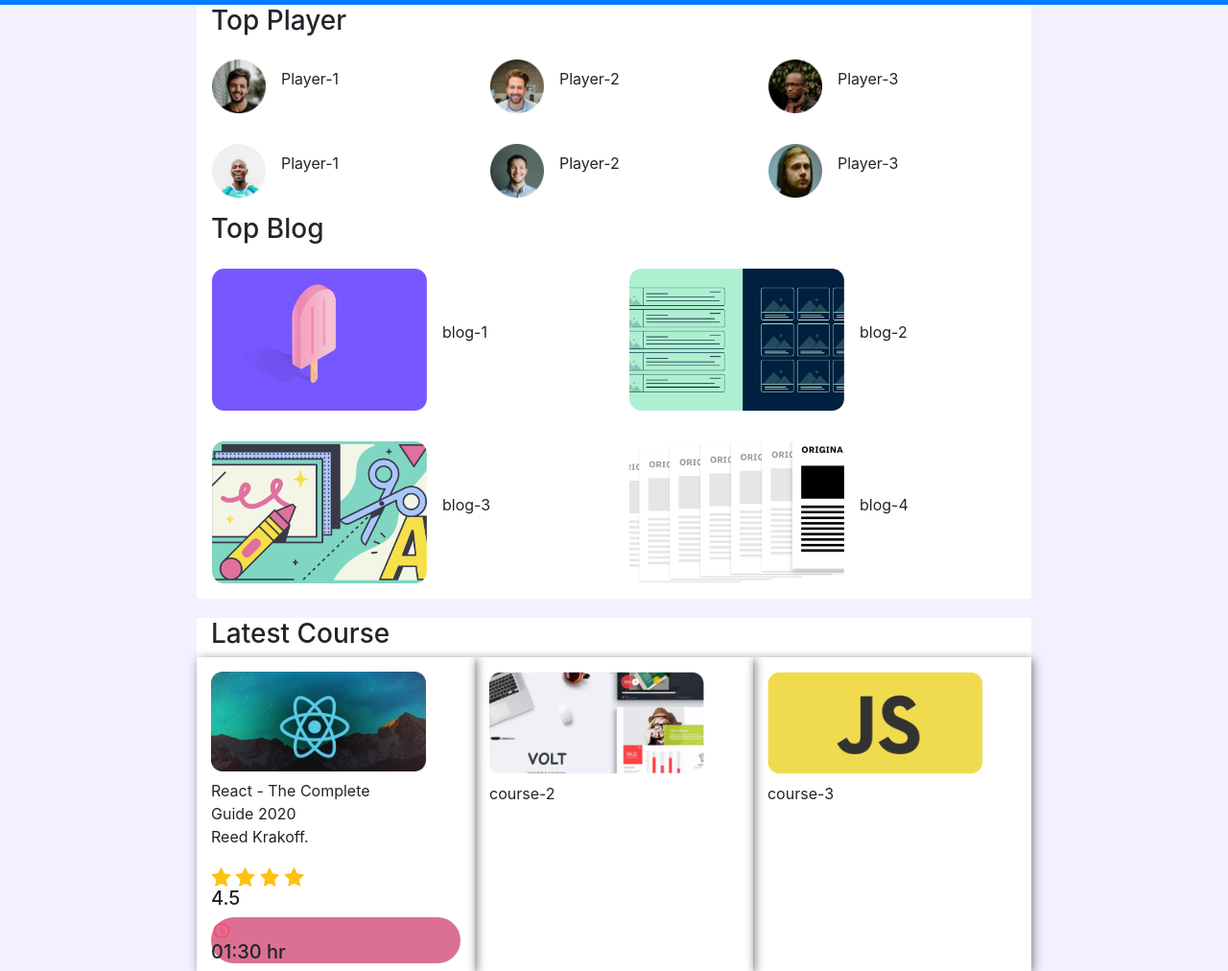
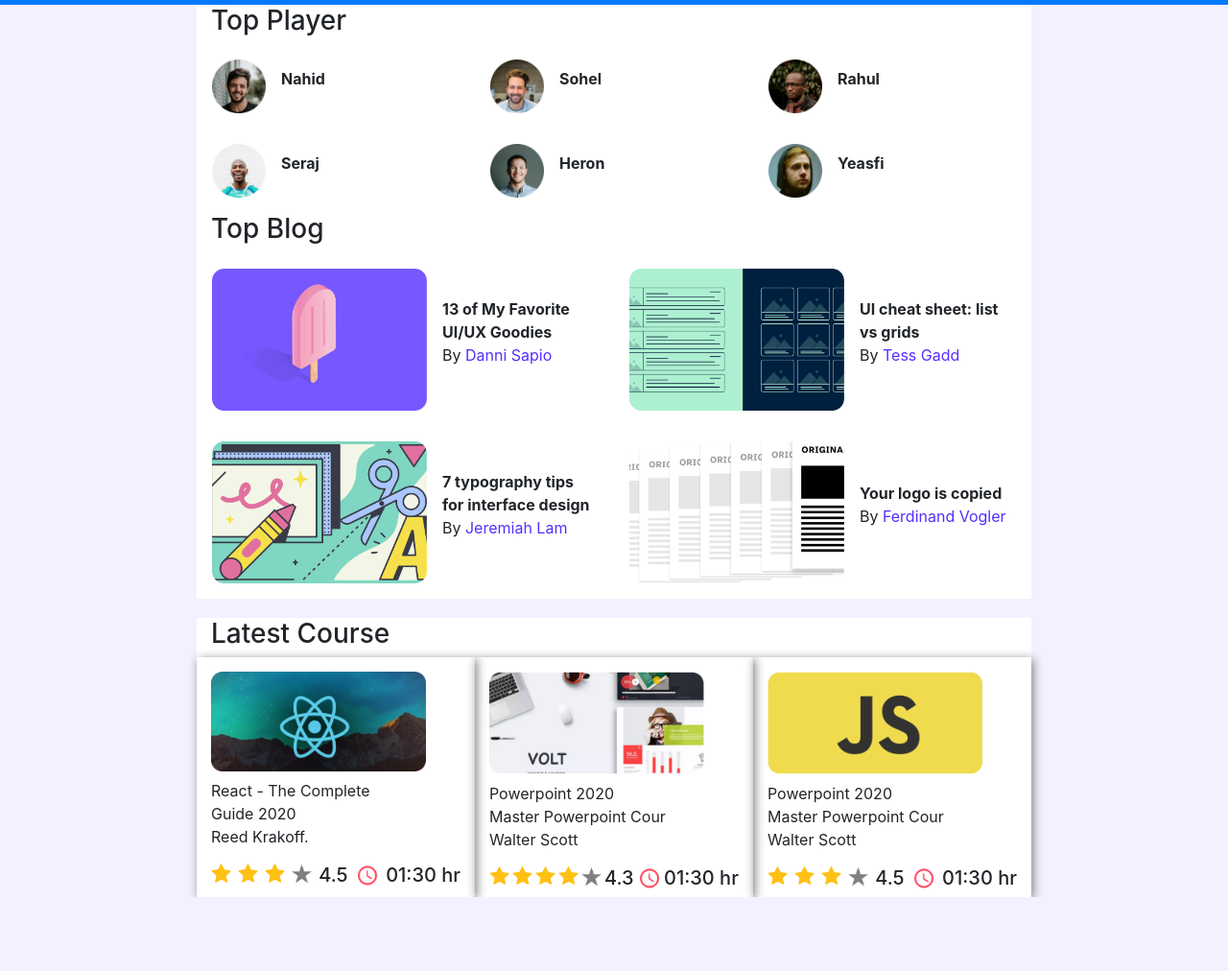
Before and after one commit to nahidxbd/leader-board-website, a plain HTML site: page index.html in a window 1280 px wide. Shown: the part 71-1083 px from the top of the page at 96% size. After the commit the page ends 1006 px from the top, so only its background shows below. Drawn offline with nearby package versions, Linux system fonts and the light colour scheme.

Commit message:
all done

```diff
--- a/index.html
+++ b/index.html
@@ -40,28 +40,28 @@
               <div class="row">
                   <div class="col-md-4 col-sm-6 player p-3 d-flex align-items-center">
                       <img src="images/photos/profile1.png" alt="">
-                      <p class= "pl-3">Player-1</p>
+                      <p class= "pl-3">Nahid</p>
                   </div>
                   <div class="col-md-4 col-sm-6 player p-3 d-flex align-items-center">
                       <img src="images/photos/profile2.png" alt="">
-                      <p class= "pl-3">Player-2</p>
+                      <p class= "pl-3">Sohel</p>
                   </div>
                   <div class="col-md-4 col-sm-6 player p-3 d-flex align-items-center">
                       <img src="images/photos/profile3.png" alt="">
-                      <p class= "pl-3">Player-3</p>
+                      <p class= "pl-3">Rahul</p>
                   </div>
 
                   <div class="col-md-4 col-sm-6 player p-3 d-flex align-items-center">
                       <img src="images/photos/profile4.png" alt="">
-                      <p class= "pl-3">Player-1</p>
+                      <p class= "pl-3">Seraj</p>
                   </div>
                   <div class="col-md-4 col-sm-6 player p-3 d-flex align-items-center">
                       <img src="images/photos/profile5.png" alt="">
-                      <p class= "pl-3">Player-2</p>
+                      <p class= "pl-3">Heron</p>
                   </div>
                   <div class="col-md-4 col-sm-6 player p-3 d-flex align-items-center">
                       <img src="images/photos/profile6.png" alt="">
-                      <p class= "pl-3">Player-3</p>
+                      <p class= "pl-3">Yeasfi</p>
                   </div>
               </div>
 
@@ -73,47 +73,70 @@
             <div class="row ">
               <div class="col-md-6 col-sm-12 p-3   d-flex align-items-center ">
                 <img src="images/blogs/blog-1.png" alt="">
-                <p class="pl-3">blog-1</p>
+                <p class="pl-3"><strong>13 of My Favorite UI/UX Goodies</strong> <br> By <span> Danni Sapio</span></p>
+
               </div>
               <div class="col-md-6 col-sm-12 p-3   d-flex align-items-center">
                 <img src="images/blogs/blog-2.png" alt="">
-                <p class="pl-3">blog-2</p>
+                <p class="pl-3"><strong>UI cheat sheet:
+                  list vs grids </strong><br>By<span> Tess Gadd</span></p>
               </div>
               <div class="col-md-6 col-sm-12 p-3   d-flex align-items-center">
                 <img src="images/blogs/blog-3.png" alt="">
-                <p class="pl-3">blog-3</p>
+                <p class="pl-3"><strong>7 typography tips
+                  for interface design</strong><br>By<span> Jeremiah Lam</span></p>
               </div>
               <div class="col-md-6 col-sm-12 p-3   d-flex align-items-center">
                 <img src="images/blogs/blog-4.png" alt="">
-                <p class="pl-3">blog-4</p>
+                <p class="pl-3"><strong>Your logo is
+                  copied</strong><br>By <span style="">Ferdinand Vogler</span></p>
               </div>
             </div>
           </section>
-          <section class=" container-fluid courses ">
+          <section class=" container-fluid courses">
             <h3>Latest Course</h3>
             <div class="row" >
               <div class="col-md-4 col-sm-12 course-1   ">
                 <img src="images/courses/course-1.png" alt="">
                 <p class="pt-2">React - The Complete <br>Guide 2020 <br>Reed Krakoff.</p>
+                <div class="image d-flex justify-content-between">
+                  <img class="star img-fluid"  src="images/icon/Path_501_1_.png"  alt="">
                 <img class="star img-fluid"  src="images/icon/Path_501_1_.png"  alt="">
                 <img class="star img-fluid"  src="images/icon/Path_501_1_.png"  alt="">
-                <img class="star img-fluid"  src="images/icon/Path_501_1_.png"  alt="">
-                <img class="star img-fluid"  src="images/icon/Path_501_1_.png"  alt="">
+                <img class="star img-fluid"  src="images/icon/star-xxl.png"  alt="">
 
                 <h5>4.5</h5>
-                <div class="time">
-                  <img class="star" src="images/icon/ic_access_time_24px 1.png" alt="">
+                <img id="time" src="images/icon/ic_access_time_24px 1.png" alt="">
                 <h5>01:30 hr</h5>
+
                 </div>
               </div>
               <div class="col-md-4 col-sm-12 course-1 ">
                 <img src="images/courses/course-2.png" alt="">
-                <p  class="pt-2">course-2</p>
+                <p  class="pt-2">Powerpoint 2020 <br> Master Powerpoint Cour <br>Walter Scott</p>
+                <div class="image d-flex justify-content-between">
+                  <img class="star img-fluid"  src="images/icon/Path_501_1_.png"  alt="">
+                  <img class="star img-fluid"  src="images/icon/Path_501_1_.png"  alt="">
+                  <img class="star img-fluid"  src="images/icon/Path_501_1_.png"  alt="">
+                  <img class="star img-fluid"  src="images/icon/Path_501_1_.png"  alt="">
+                  <img class="star img-fluid"  src="images/icon/star-xxl.png"  alt="">
+                  <h5>4.3</h5>
+                  <img id="time" src="images/icon/ic_access_time_24px 1.png" alt="">
+                  <h5>01:30 hr</h5>
+
+                </div>
               </div>
-              <div class="col-md-4 col-sm-12 course-1">
-                <img src="images/courses/course-3.png " alt="">
-                <p  class="pt-2">course-3</p>
-              </div>
+              <div class="col-md-4 col-sm-12 course-1 ">
+                <img src="images/courses/course-3.png" alt="">
+                <p  class="pt-2">Powerpoint 2020 <br> Master Powerpoint Cour <br>Walter Scott</p>
+                <div class="image d-flex justify-content-between">
+                  <img class="star img-fluid"  src="images/icon/Path_501_1_.png"  alt="">
+                  <img class="star img-fluid"  src="images/icon/Path_501_1_.png"  alt="">
+                  <img class="star img-fluid"  src="images/icon/Path_501_1_.png"  alt="">
+                  <img class="star img-fluid"  src="images/icon/star-xxl.png"  alt="">
+                  <h5>4.5</h5>
+                  <img id="time" src="images/icon/ic_access_time_24px 1.png" alt="">
+                  <h5>01:30 hr</h5>
             </div>
           </section>
       </main>
--- a/style/style.css
+++ b/style/style.css
@@ -41,15 +41,23 @@ width: 40px;
 
 
 }
-.star{
+.image  >img{
     max-width: 8%;
-    height: auto;
+    height: 8%;
 
 }
-.time{
-    background-color: palevioletred;
-    border-radius: 30px;
+#time{
+    max-width: 25px;
+    height:25px;
 }
-.content-box{
-    padding: 10px;
+
+
+.top-players p{
+    font-weight: bold;
 }
+.blogs span{
+    color:  #562EFF;
+}
+.time-zone{
+    background-color: #FFE4E8;
+}
```
Also changed, not shown: images/icon/new.png (deleted), images/icon/star-xxl.png (added).
